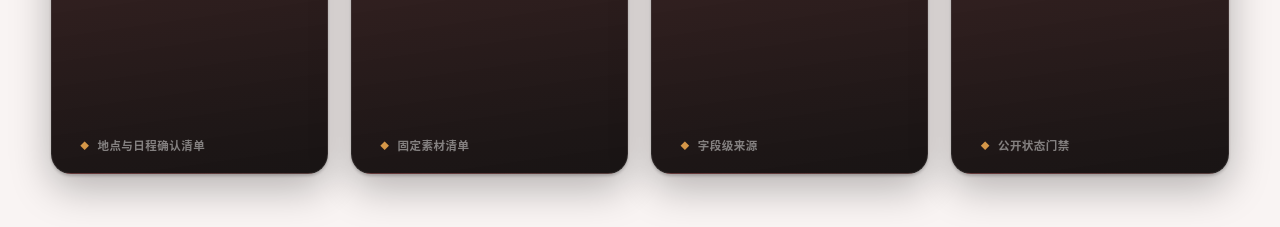
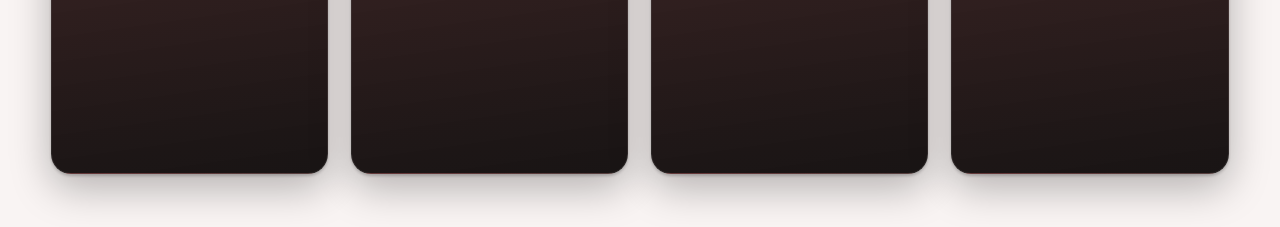
Before and after one commit to ShangXinci-1/walking-coordinates, a Next.js app: page /walking-coordinates/ in a window 1280 px wide. Shown: the part 1560-1787 px from the top of the page. Built offline with nearby package versions, Linux system fonts and the light colour scheme.

Commit message:
style: 删除方法卡片底部证据标签

```diff
--- a/app/page.tsx
+++ b/app/page.tsx
@@ -187,10 +187,7 @@ export default function Home() {
                   </li>
                 ))}
               </ul>
-              <small className="home-method__evidence">
-                <span aria-hidden="true">◆</span>
-                {step.evidence}
-              </small>
+
             </li>
           ))}
         </ol>
--- a/styles/pages/home.css
+++ b/styles/pages/home.css
@@ -454,35 +454,6 @@
   border-radius: 50%;
   background: var(--amber);
   box-shadow: 0 0 8px oklch(0.72 0.12 70 / 0.6);
-}
-
-/* ── 底部证据标签 ── */
-.home-method__evidence {
-  position: absolute;
-  right: clamp(22px, 2.2vw, 34px);
-  bottom: 20px;
-  left: clamp(22px, 2.2vw, 34px);
-  display: flex;
-  align-items: center;
-  gap: 8px;
-  color: oklch(1 0 0 / 0.45);
-  font-size: 0.72rem;
-  font-weight: 750;
-  letter-spacing: 0.04em;
-  transition: color 700ms cubic-bezier(0.16, 1, 0.3, 1);
-}
-
-.home-method__evidence span {
-  color: var(--amber);
-  font-size: 0.55rem;
-}
-
-.home-method__steps li:hover .home-method__evidence {
-  color: oklch(1 0 0 / 0.75);
-}
-
-.home-method__steps li:hover .home-method__evidence span {
-  color: var(--amber);
 }
 
 .home-routes {
```
